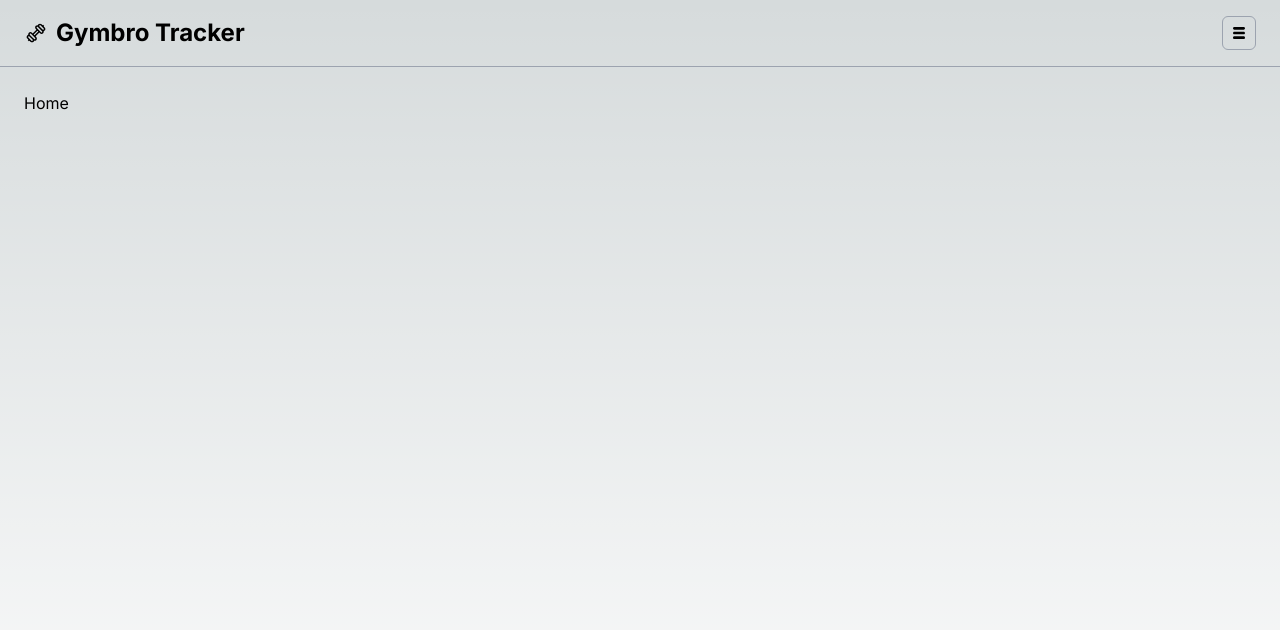
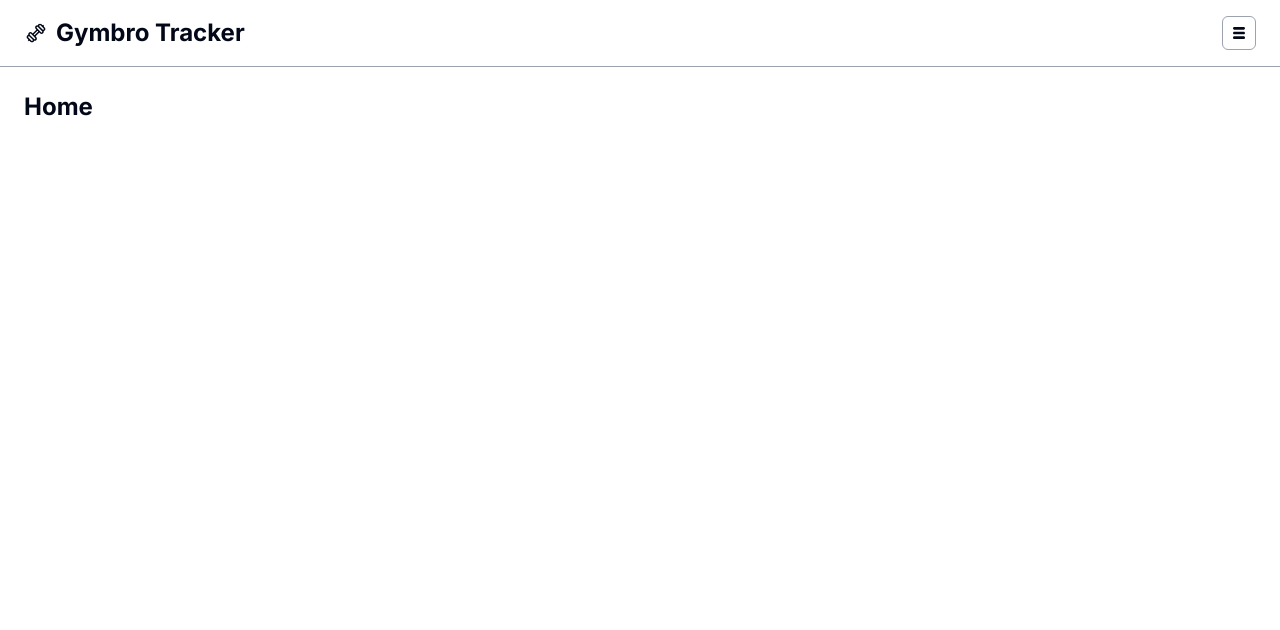
Before and after one commit to luispazcode/gymbro-tracker, a Next.js app: page / in a window 1280 px wide. Shown: the top 630 px of the page. Built offline with nearby package versions, Linux system fonts and the light colour scheme.

Commit message:
chore: add shadcn/ui

```diff
--- a/src/app/globals.css
+++ b/src/app/globals.css
@@ -2,32 +2,92 @@
 @tailwind components;
 @tailwind utilities;
 
+@layer base {
 	:root {
-  --foreground-rgb: 0, 0, 0;
-  --background-start-rgb: 214, 219, 220;
-  --background-end-rgb: 255, 255, 255;
+		--background: 0 0% 100%;
+		--foreground: 222.2 84% 4.9%;
+
+		--card: 0 0% 100%;
+		--card-foreground: 222.2 84% 4.9%;
+
+		--popover: 0 0% 100%;
+		--popover-foreground: 222.2 84% 4.9%;
+
+		--primary: 222.2 47.4% 11.2%;
+		--primary-foreground: 210 40% 98%;
+
+		--secondary: 210 40% 96.1%;
+		--secondary-foreground: 222.2 47.4% 11.2%;
+
+		--muted: 210 40% 96.1%;
+		--muted-foreground: 215.4 16.3% 46.9%;
+
+		--accent: 210 40% 96.1%;
+		--accent-foreground: 222.2 47.4% 11.2%;
+
+		--destructive: 0 84.2% 60.2%;
+		--destructive-foreground: 210 40% 98%;
+
+		--border: 214.3 31.8% 91.4%;
+		--input: 214.3 31.8% 91.4%;
+		--ring: 222.2 84% 4.9%;
+
+		--radius: 0.5rem;
 	}
 
-@media (prefers-color-scheme: dark) {
-  :root {
-    --foreground-rgb: 255, 255, 255;
-    --background-start-rgb: 0, 0, 0;
-    --background-end-rgb: 0, 0, 0;
+	.dark {
+		--background: 222.2 84% 4.9%;
+		--foreground: 210 40% 98%;
+
+		--card: 222.2 84% 4.9%;
+		--card-foreground: 210 40% 98%;
+
+		--popover: 222.2 84% 4.9%;
+		--popover-foreground: 210 40% 98%;
+
+		--primary: 210 40% 98%;
+		--primary-foreground: 222.2 47.4% 11.2%;
+
+		--secondary: 217.2 32.6% 17.5%;
+		--secondary-foreground: 210 40% 98%;
+
+		--muted: 217.2 32.6% 17.5%;
+		--muted-foreground: 215 20.2% 65.1%;
+
+		--accent: 217.2 32.6% 17.5%;
+		--accent-foreground: 210 40% 98%;
+
+		--destructive: 0 62.8% 30.6%;
+		--destructive-foreground: 210 40% 98%;
+
+		--border: 217.2 32.6% 17.5%;
+		--input: 217.2 32.6% 17.5%;
+		--ring: 212.7 26.8% 83.9%;
 	}
 }
 
+@layer base {
+	* {
+		@apply border-border;
+	}
 	body {
-  color: rgb(var(--foreground-rgb));
-  background: linear-gradient(
-      to bottom,
-      transparent,
-      rgb(var(--background-end-rgb))
-    )
-    rgb(var(--background-start-rgb));
+		@apply bg-background text-foreground;
 	}
-
-@layer utilities {
-  .text-balance {
-    text-wrap: balance;
+	h1,
+	h2,
+	h3,
+	h4,
+	h5,
+	h6 {
+		@apply font-bold;
+	}
+	h1 {
+		@apply text-2xl;
+	}
+	h2 {
+		@apply text-xl;
+	}
+	h3 {
+		@apply text-lg;
 	}
 }
--- a/tailwind.config.ts
+++ b/tailwind.config.ts
@@ -1,20 +1,80 @@
-import type { Config } from "tailwindcss";
+import type { Config } from "tailwindcss"
 
-const config: Config = {
+const config = {
+  darkMode: ["class"],
   content: [
-    "./src/pages/**/*.{js,ts,jsx,tsx,mdx}",
-    "./src/components/**/*.{js,ts,jsx,tsx,mdx}",
-    "./src/app/**/*.{js,ts,jsx,tsx,mdx}",
-  ],
+    './pages/**/*.{ts,tsx}',
+    './components/**/*.{ts,tsx}',
+    './app/**/*.{ts,tsx}',
+    './src/**/*.{ts,tsx}',
+	],
+  prefix: "",
   theme: {
+    container: {
+      center: true,
+      padding: "2rem",
+      screens: {
+        "2xl": "1400px",
+      },
+    },
     extend: {
-      backgroundImage: {
-        "gradient-radial": "radial-gradient(var(--tw-gradient-stops))",
-        "gradient-conic":
-          "conic-gradient(from 180deg at 50% 50%, var(--tw-gradient-stops))",
+      colors: {
+        border: "hsl(var(--border))",
+        input: "hsl(var(--input))",
+        ring: "hsl(var(--ring))",
+        background: "hsl(var(--background))",
+        foreground: "hsl(var(--foreground))",
+        primary: {
+          DEFAULT: "hsl(var(--primary))",
+          foreground: "hsl(var(--primary-foreground))",
+        },
+        secondary: {
+          DEFAULT: "hsl(var(--secondary))",
+          foreground: "hsl(var(--secondary-foreground))",
+        },
+        destructive: {
+          DEFAULT: "hsl(var(--destructive))",
+          foreground: "hsl(var(--destructive-foreground))",
+        },
+        muted: {
+          DEFAULT: "hsl(var(--muted))",
+          foreground: "hsl(var(--muted-foreground))",
+        },
+        accent: {
+          DEFAULT: "hsl(var(--accent))",
+          foreground: "hsl(var(--accent-foreground))",
+        },
+        popover: {
+          DEFAULT: "hsl(var(--popover))",
+          foreground: "hsl(var(--popover-foreground))",
+        },
+        card: {
+          DEFAULT: "hsl(var(--card))",
+          foreground: "hsl(var(--card-foreground))",
+        },
+      },
+      borderRadius: {
+        lg: "var(--radius)",
+        md: "calc(var(--radius) - 2px)",
+        sm: "calc(var(--radius) - 4px)",
+      },
+      keyframes: {
+        "accordion-down": {
+          from: { height: "0" },
+          to: { height: "var(--radix-accordion-content-height)" },
+        },
+        "accordion-up": {
+          from: { height: "var(--radix-accordion-content-height)" },
+          to: { height: "0" },
+        },
+      },
+      animation: {
+        "accordion-down": "accordion-down 0.2s ease-out",
+        "accordion-up": "accordion-up 0.2s ease-out",
       },
     },
   },
-  plugins: [],
-};
-export default config;
+  plugins: [require("tailwindcss-animate")],
+} satisfies Config
+
+export default config
```
Also changed, not shown: package.json (+12 -1 lines), components.json (added), 1 other file (tests, documents, lock files or other folders). Lines whose indentation alone changed are shown as unchanged.
